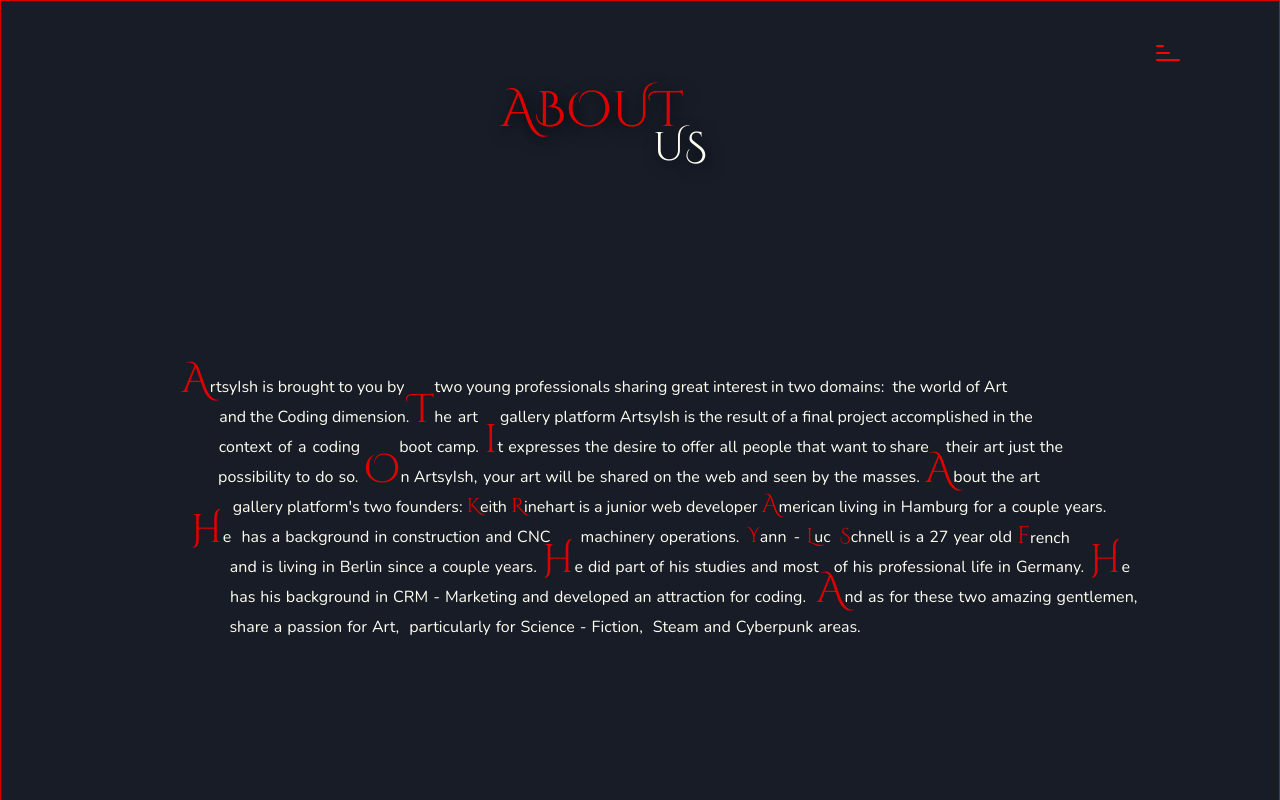
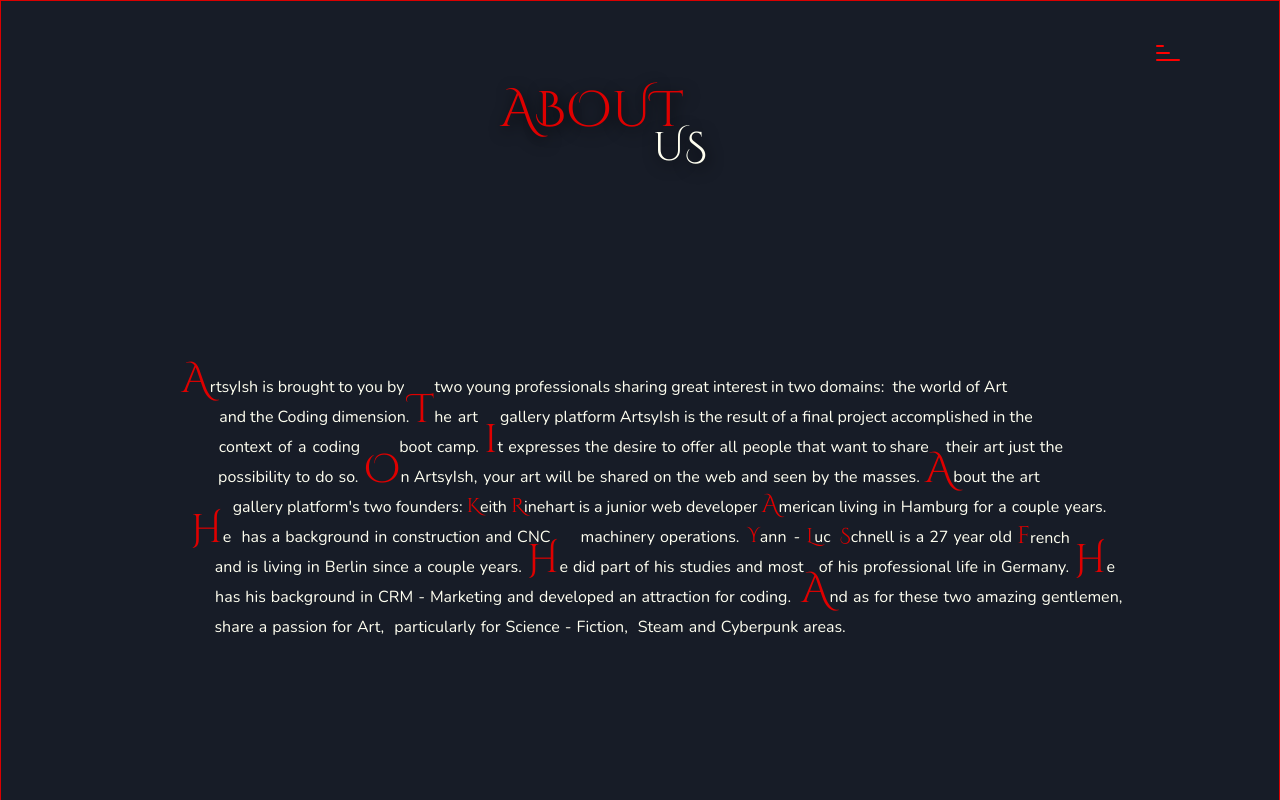
Before and after one commit to keithrinehart/final, a React (Create React App) app: page /about in a window 1280 px wide. Built offline with nearby package versions, Linux system fonts and the light colour scheme; no server answers; a web font is replaced by a local one.

Commit message:
trying again to push styles for about page

```diff
--- a/src/css/about.css
+++ b/src/css/about.css
@@ -698,7 +698,7 @@
   position: relative;
   display: flex;
   top: 150px;
-  left: -4520px;
+  left: -4535px;
   padding: 30px 0px;
 }
 .about-p124 {
@@ -816,7 +816,7 @@
   position: relative;
   display: flex;
   top: 175px;
-  left: -5350px;
+  left: -5365px;
   padding: 35px 0px;
 }
 .about-p148 {
@@ -912,7 +912,7 @@
   position: relative;
   display: flex;
   top: 200px;
-  left: -6268px;
+  left: -6283px;
   padding: 40px 0px;
 }
 
```
